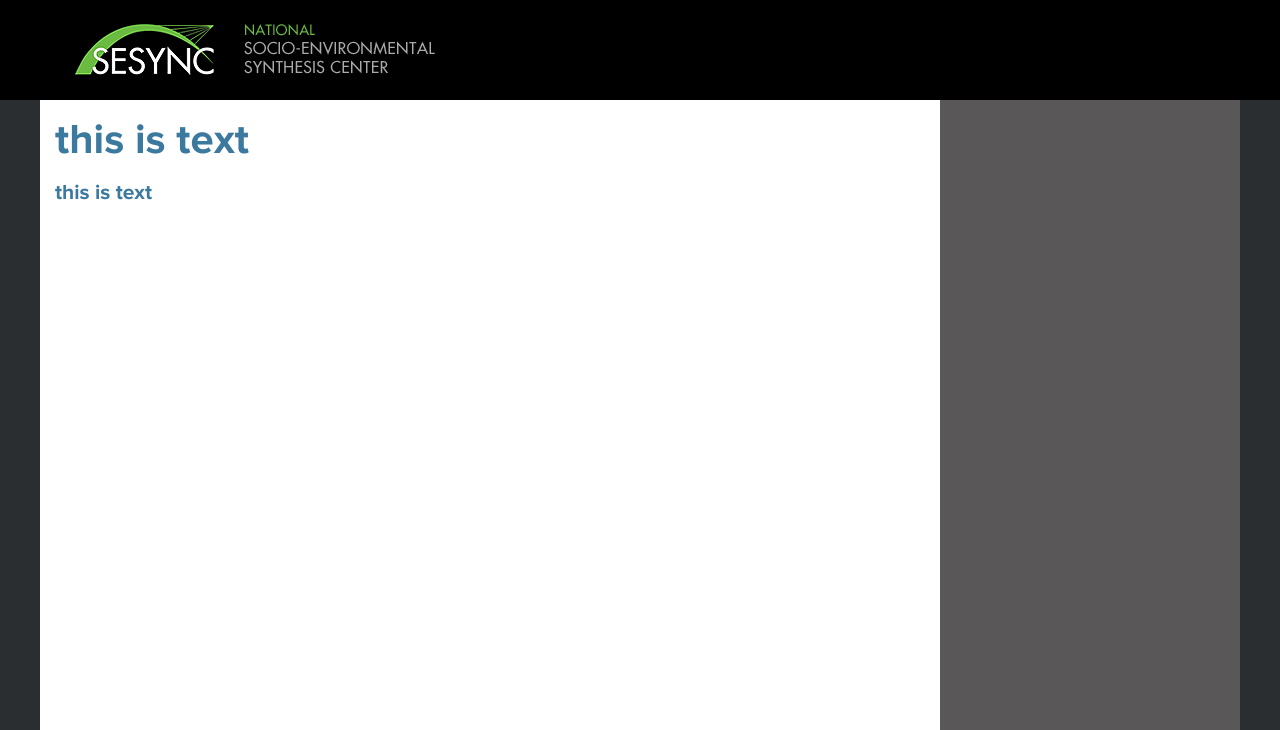
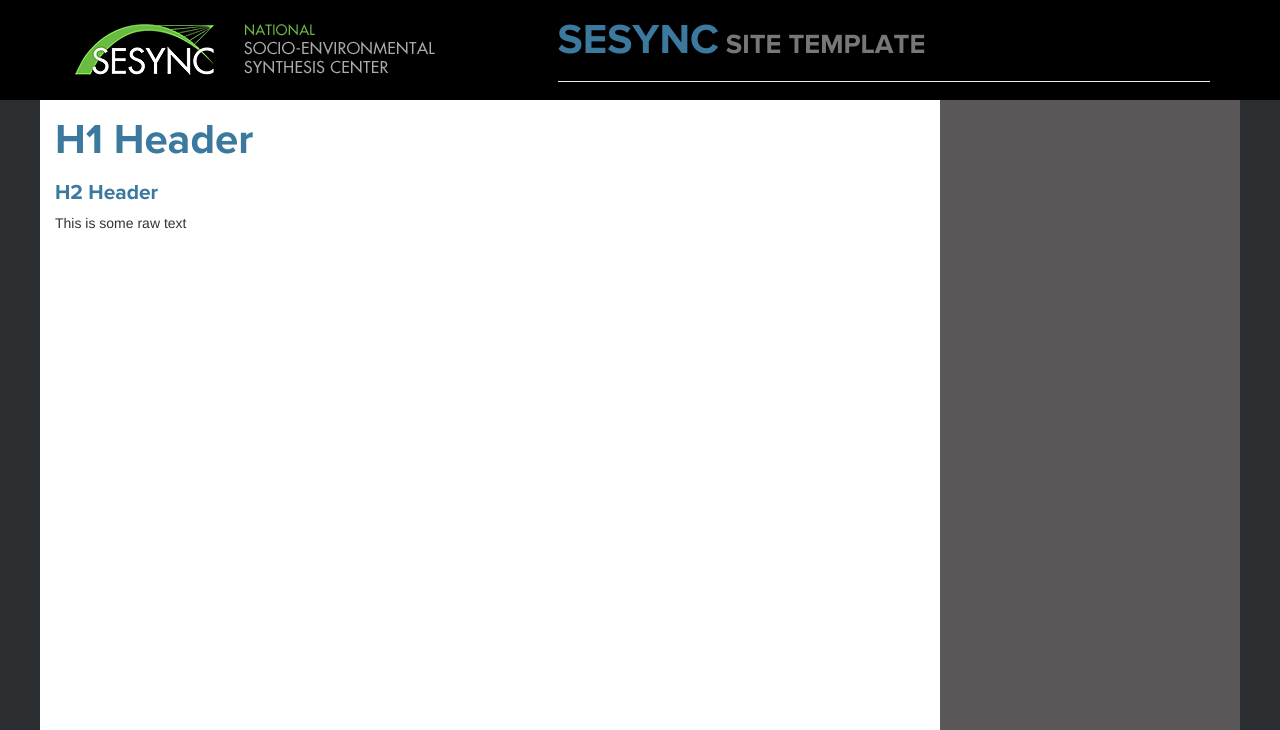
Before and after one commit to SESYNC-ci/sesync-backup, a Jekyll site: the page built from index.md, in a window 1280 px wide. Shown: the top 730 px of the page. Built offline with Jekyll 4.4.1, drawn with Linux system fonts in a browser that asks for light colours; nearby versions of some CDN libraries; some of the changed text lies outside the part shown; grey boxes are pictures that could not be loaded.

Commit message:
header, footercontent and formatting

```diff
--- a/_config.yml
+++ b/_config.yml
@@ -1,6 +1,8 @@
 # Site settings
-title: SESYNC Jekyll Template
+title: SESYNC
+subtitle: Site Template
 email: itrequests@sesync.org
 description: "SESYNC Technical Blog"
+copyright: "&copy; National Socio-Environmental Synthesis Center (SESYNC)<br>1 Park Place, Suite 300, Annapolis, MD 21401"
 # Build settings
 markdown: kramdown
--- a/_includes/footer.html
+++ b/_includes/footer.html
@@ -1,6 +1,14 @@
 <div id="footer" class="container-fliud">
     <div class="container">
-        <div class="row">Logo Blocks and address</div>
-        <div class="row">support, quick links</div>
+        <div class="row"><div class="col-md-7 footer-logo">
+                <img style="width: 219px" src="images/umd_logo_footer.png" alt="University of Maryland">
+                <img style="width: 301px" src="images/nsf_logo_footer.png" alt="National Science Foundation">
+            </div>
+            <div class="col-md-5 copyright">{{ site.copyright }}</div>
+            </div>
+            <div class="row">
+                <div class="col-md-7">SESYNC is supported by an award from the US National Science Foundation (Grant # DBI-1052875) to the University of Maryland, with additional support from University of Maryland, University of Maryland Center for Environmental Science, and Resources for the Future. </div>
+                <div class="col-md-5"></div>
+            </div>
     </div>
 </div>
--- a/_includes/header.html
+++ b/_includes/header.html
@@ -3,7 +3,13 @@
     <div class="container">
         <div class="row">
             <div class="sesync-logo-block col-md-5">
-                <div class="logo-img"><a href="http://www.sesync.org"><img alt="SESYNC" src="images/logo.png"></a></div>
+                <div class="logo-img">
+                    <a href="http://www.sesync.org"><img alt="SESYNC" src="images/logo.png"></a>
+                </div>
+            </div>
+            <div class="col-md-7"><div class="page-header">
+                    <h1>{{ site.title }}<small> {{ site.subtitle }}</small></h1>
+                </div>
             </div>
         </div>
     </div>
--- a/_layouts/default.html
+++ b/_layouts/default.html
@@ -20,13 +20,14 @@
   </head>
   <body>
     <div id="wrap">
-       {% include header.html %}
+        {% include header.html %}
         <div class="main-body container">
             <div class="row" >
                 <div class="main-content col-md-9" >
             {{content}}
                 </div>
                 <div class="sidebar-content col-md-3" >
+                </div>
             </div>
         </div>
     </div><!-- #wrap -->
--- a/css/sesync.css
+++ b/css/sesync.css
@@ -93,13 +93,21 @@
 /*
  * Base Tag Formatting
  */
-html,body,.main-body .row, .main-content, .sidebar-content {
+html,body,.main-body>.row, .main-content, .sidebar-content {
     height: 100%;
 }
 .logo-row {
     background: #000 none repeat;
     padding: 15px;
     height: 100px;
+}
+
+.page-header {
+    margin: 0px 0px 0px;
+}
+.page-header h1 {
+    margin-top: 5px;
+    text-transform: uppercase;
 }
 
 .main-body {
@@ -130,9 +138,20 @@
 
 #footer {
     height: 150px;
-    background: #000
+    background: #000;
+    font-size: 0.85em;
+    color: #CCC;
+    font-family: "proxima_nova_ltsemibold";
 }
-
+.footer-logo img {
+    padding-top: 10px;
+    padding-bottom: 10px;
+    padding-right: 40px;
+}
+.copyright {
+    padding-top: 10px;
+    text-align: right;
+}
 h1,
 h2 {
     color: #3c799f;
@@ -155,3 +174,7 @@
 h5, h6 {
     font-size: 1em
 }
+/** title bar links **/
+
+
+/** End title bar links **/
--- a/index.md
+++ b/index.md
@@ -3,5 +3,8 @@
 layout: default
 ---
 
-# this is text
-## this is text
+# H1 Header
+
+## H2 Header
+
+This is some raw text
```
